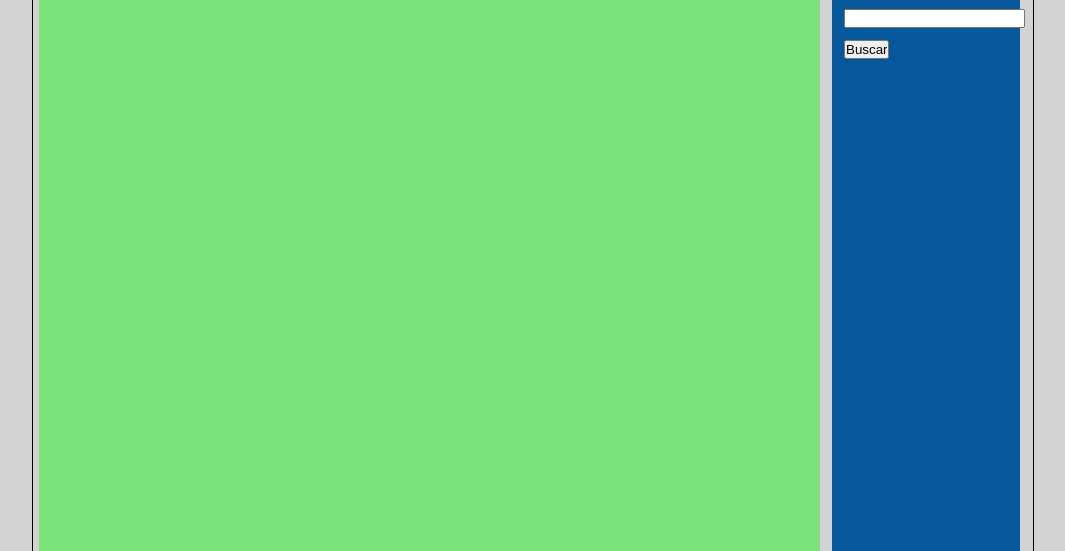
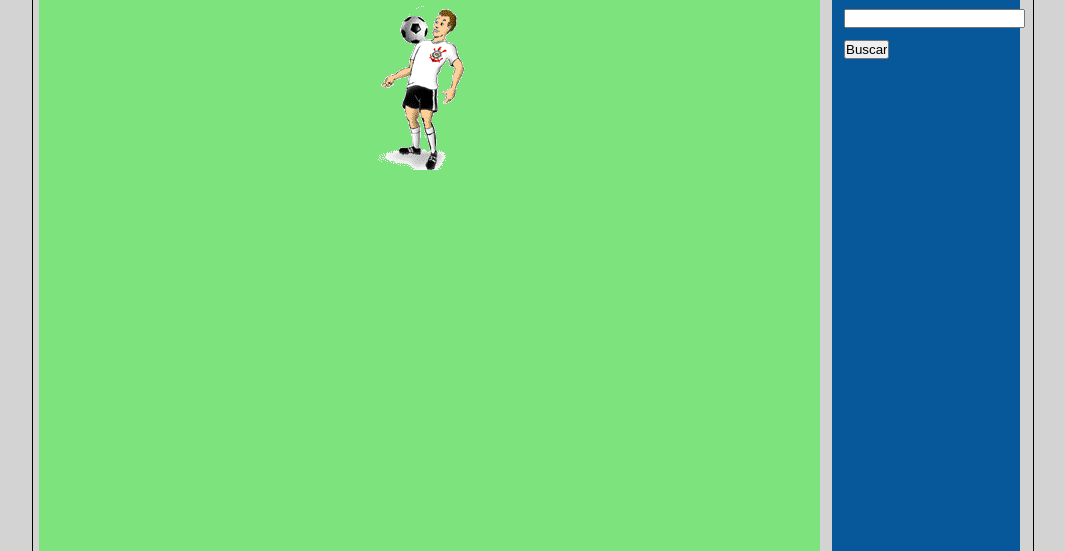
Before and after one commit to Grupo-Investigacion-Bimadino/p_aul_futboll_class, a plain HTML site: page index.html in a window 1280 px wide. Shown: the part 249-800 px from the top of the page, without its empty margins (107-1172 px from the left). Drawn offline with Linux system fonts and the light colour scheme.

Commit message:
foto
foto

```diff
--- a/index.html
+++ b/index.html
@@ -23,9 +23,12 @@
             <a href="./creditos.html">Creditos</a>
             <a href="./materialComplementario.html">Material Complementario</a>
         </nav></h2>
+
         <div class="clearfix"></div>
         <section id="contenet">
-
+            <center>
+            <img src="./imagenes/99b00dc221b643f2fc255b0425f844cd.gif" alt=" Niño jugando a la pelota">
+            </center>
             <article class="article">
 
             </section>
```
